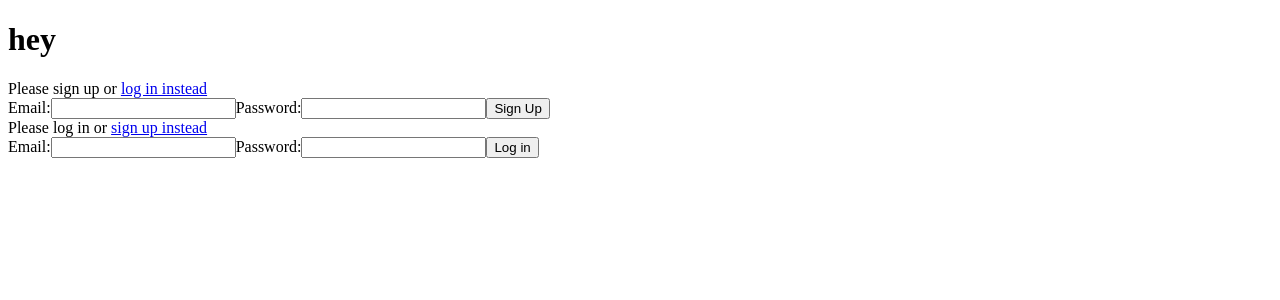
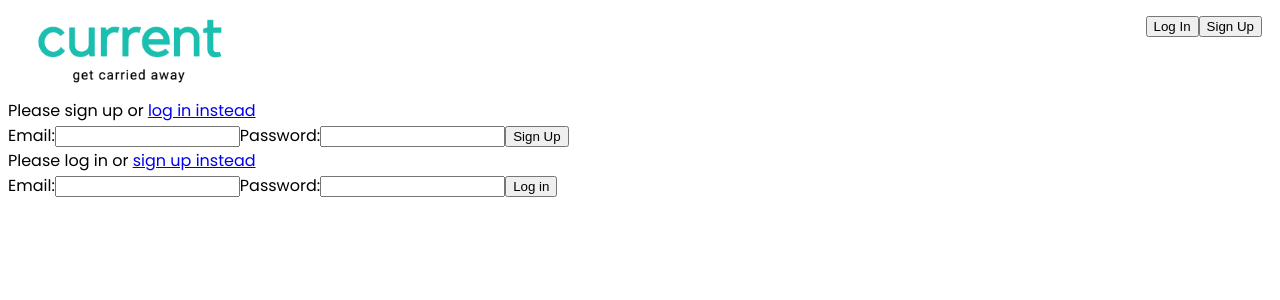
Before and after one commit to echurilov/current, a React (Create React App) app in the folder frontend/: page / in a window 1280 px wide. Shown: the top 300 px of the page. Built offline with nearby package versions, Linux system fonts and the light colour scheme.

Commit message:
Start creating header for sign in / sign out

```diff
--- a/frontend/public/index.html
+++ b/frontend/public/index.html
@@ -2,7 +2,7 @@
 <html lang="en">
   <head>
     <meta charset="utf-8">
-    <link rel="shortcut icon" href="%PUBLIC_URL%/favicon.ico">
+    <link href="https://fonts.googleapis.com/css?family=Montserrat|Poppins" rel="stylesheet">    <link rel="shortcut icon" href="%PUBLIC_URL%/favicon.ico">
     <meta name="viewport" content="width=device-width, initial-scale=1, shrink-to-fit=no">
     <meta name="theme-color" content="#000000">
     <!--
--- a/frontend/src/components/App.jsx
+++ b/frontend/src/components/App.jsx
@@ -1,4 +1,5 @@
 import React from 'react';
+import '../css/app.css'
 import SignupForm from './session/signup_form';
 import LoginForm from './session/login_form';
 import Greeting from './greeting_temp';
@@ -7,11 +8,10 @@ class App extends React.Component {
 
     render() {
         return (
-            <div>
-                <h1>hey</h1>
+            <div className="app-container">
+                <Greeting></Greeting>
                 <SignupForm></SignupForm>
                 <LoginForm></LoginForm>
-                <Greeting></Greeting>
             </div>
         )
     }
--- a/frontend/src/components/greeting_temp.jsx
+++ b/frontend/src/components/greeting_temp.jsx
@@ -1,17 +1,34 @@
 import React from 'react';
+import '../css/greeting.css'
 import { connect } from 'react-redux';
 import { logoutUser } from '../util/session_api_util';
 
 class GreetingTemp extends React.Component {
 
   render() {
+    let user;
+    let welcome;
+    let logout;
     if (!this.props.currentUser) {
-      return null
+      user = null
+      logout = null;
+      welcome = (
+        <div>
+          <button className="session-button" onClick={this.props.loginUser}>Log In</button>
+          <button className="session-butotn" onClick={this.props.registerUser}>Sign Up</button>
+        </div>
+      )
+    } else {
+      user = this.props.currentUser;
+      logout = (<button className="logout-button" onClick={this.props.logoutUser}>Log Out</button>)
+      welcome = (<h4>welcome {user}</h4>);
     }
+
     return (
-      <div>
-        <h1>greetings {this.props.currentUser}</h1>
-        <button className="header-button" onClick={this.props.logoutUser}>Log Out</button>
+      <div className="greeting-container">
+        <img src={window.location.origin + '/images/current-logo.png'}></img>
+        {welcome}
+        {logout}
       </div>
     )
   }
--- /dev/null
+++ b/frontend/src/css/app.css
@@ -0,0 +1,3 @@
+.app-container {
+  font-family: 'Poppins';
+}
--- /dev/null
+++ b/frontend/src/css/greeting.css
@@ -0,0 +1,18 @@
+.greeting-container {
+  display: flex;
+  flex-direction: row;
+  justify-content: space-between;
+  padding: 5px 10px 5px 10px;
+
+}
+
+
+
+.greeting-container h4 {
+  padding-right: 50px;
+}
+
+.greeting-container img {
+  width: 230px;
+  height: 80px;
+}
```
Also changed, not shown: frontend/public/images/current-logo.png (added).
